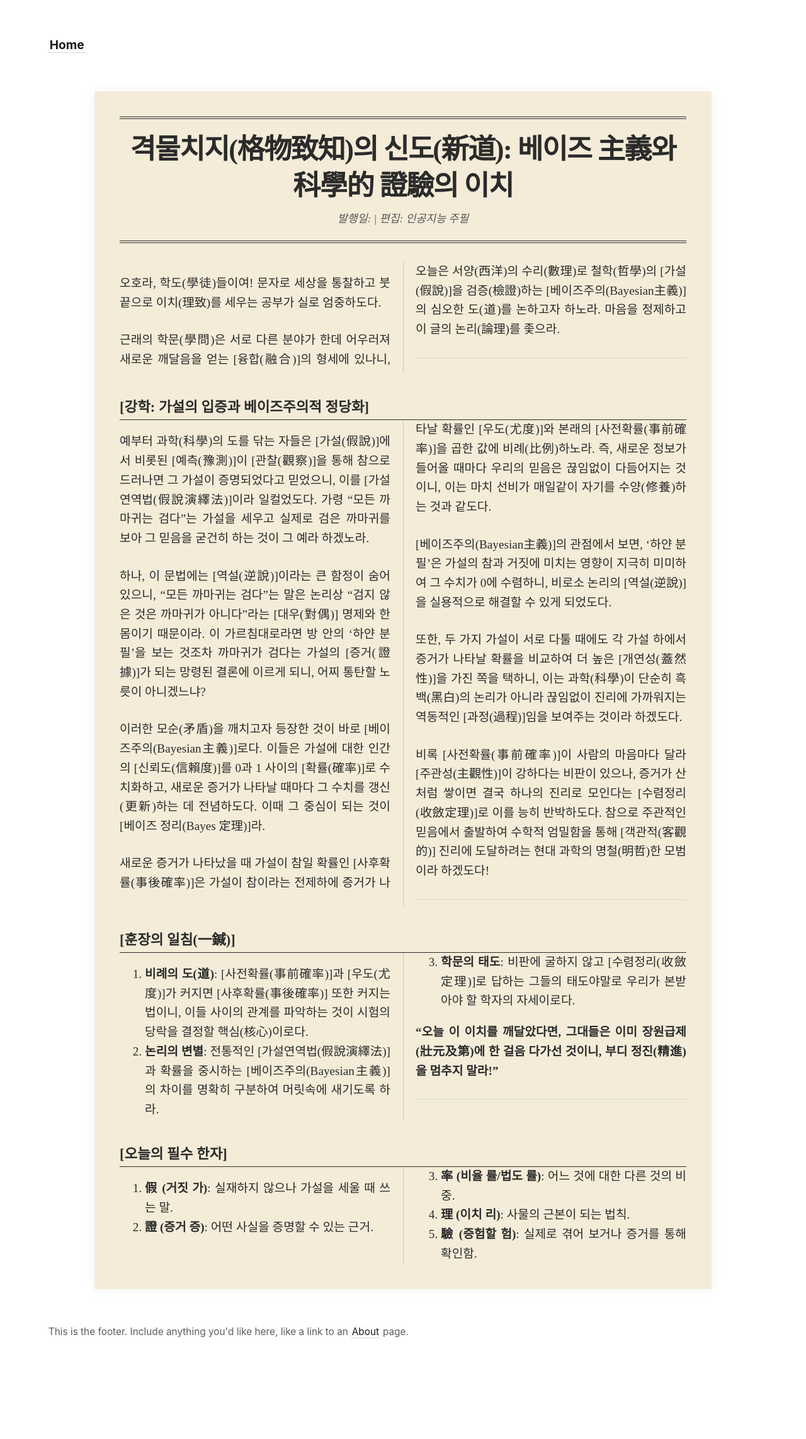
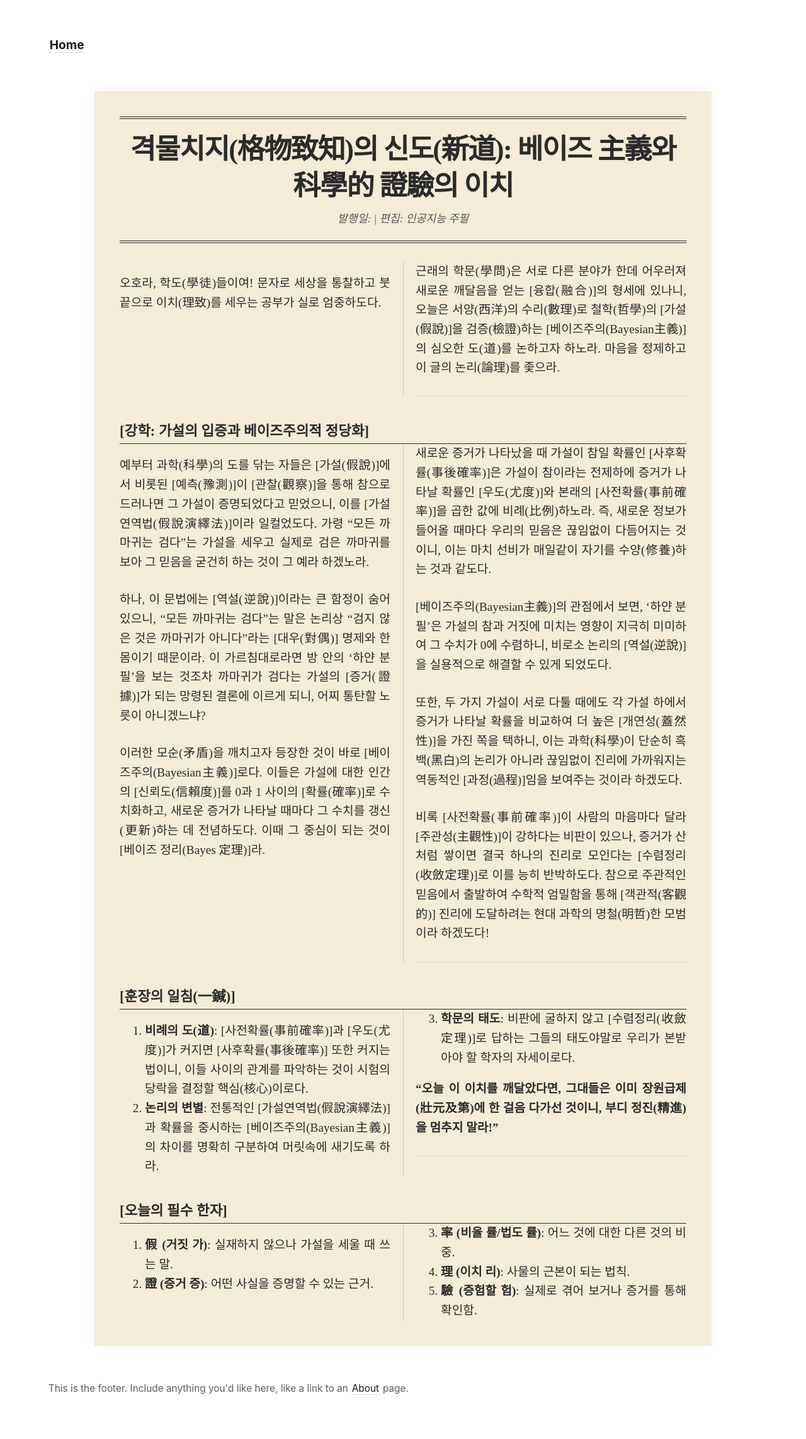
Before and after one commit to somath-edu/somath-edu.github.io, a Jekyll site: the page built from library/2026-02-19-suneung-classic.md, in a window 1280 px wide. Shown: the whole page at 63% size. Built offline with Jekyll 4.4.1, drawn with Linux system fonts in a browser that asks for light colours; before the commit the page ends 2195 px from its top, so only the background shows below that.

Commit message:
Enhance newspaper layout with MathJax configuration

```diff
--- a/_layouts/newspaper.html
+++ b/_layouts/newspaper.html
@@ -1,14 +1,22 @@
 ---
 layout: default
 ---
-<script src="https://polyfill.io/v3/polyfill.min.js?features=es6"></script>
+<script>
+  window.MathJax = {
+    tex: {
+      inlineMath: [['$', '$'], ['\\(', '\\)']],
+      displayMath: [['$$', '$$'], ['\\[', '\\]']]
+    },
+    svg: { fontCache: 'global' }
+  };
+</script>
 <script id="MathJax-script" async src="https://cdn.jsdelivr.net/npm/mathjax@3/es5/tex-mml-chtml.js"></script>
 
 <style>
   /* 신문 특유의 시각적 질서를 잡아주는 CSS 디자인 */
   .newspaper-container {
-    background-color: #f4ecd8; /* 빛바랜 누런 종이 색상 */
-    color: #2b2b2b; /* 진한 먹물 색상 */
+    background-color: #f4ecd8;
+    color: #2b2b2b;
     font-family: 'Noto Serif KR', 'Batang', 'Nanum Myeongjo', serif;
     padding: 40px;
     max-width: 900px;
@@ -49,27 +57,31 @@ layout: default
     hyphens: auto;
   }
 
-  /* 2. 수식이 단 밖으로 튀어나가거나 겹치는 문제 해결 */
+  /* 2. 핵심: 수식이 섞인 문단이 단(Column)을 넘어가며 반으로 쪼개지는 현상 원천 차단 */
   .newspaper-content p {
     margin-bottom: 1.5em;
+    break-inside: avoid;
+    page-break-inside: avoid;
+    -webkit-column-break-inside: avoid;
   }
 
-  /* 수식(MathJax) 요소가 단 너비를 넘지 않도록 설정 */
-  .MathJax {
+  /* 3. 수식(MathJax) 요소가 단 너비를 넘지 않도록 안전장치 설정 */
+  mjx-container, .MathJax {
     max-width: 100% !important;
-    overflow-x: auto;
-    overflow-y: hidden;
+    overflow-x: auto !important;
+    overflow-y: hidden !important;
+    white-space: normal !important;
   }
 
   .newspaper-content h2, .newspaper-content h3 {
-    column-span: all; /* 소제목은 단을 무시하고 전체 너비 사용 */
+    column-span: all;
     border-bottom: 1px solid #2b2b2b;
     padding-bottom: 5px;
     margin-top: 40px;
     font-weight: 900;
   }
 
-  /* 모바일 화면 대응 */
+  /* 모바일 화면 대응 (1단으로 변경) */
   @media (max-width: 768px) {
     .newspaper-container {
       padding: 20px;
```
